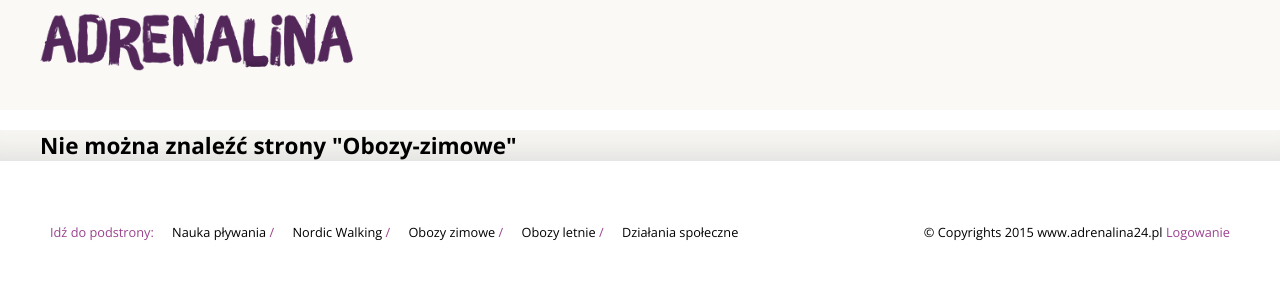
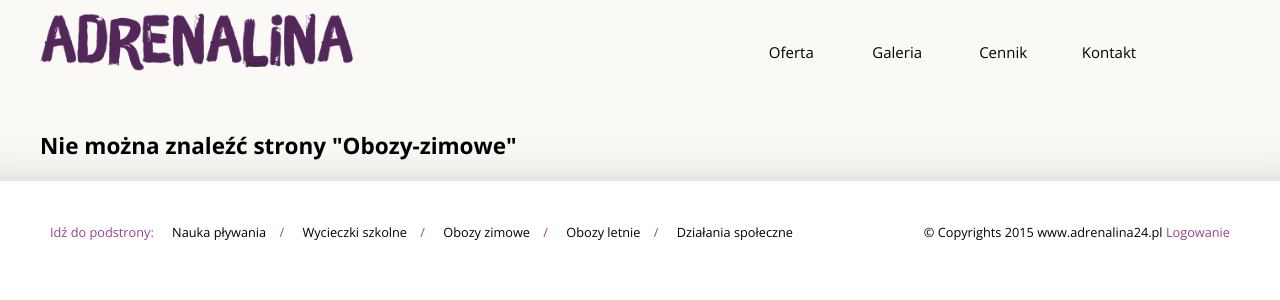
Before and after one commit to manio4444/adrenalina_2018, a PHP site: page /Obozy-zimowe in a window 1280 px wide. Shown: the top 300 px of the page. Run offline with PHP 8.4, Linux system fonts and the light colour scheme; data that the repository does not hold is empty; some libraries are stand-ins or nearby versions.

Commit message:
structure changed

```diff
--- a/imgcss/main.css
+++ b/imgcss/main.css
@@ -120,10 +120,10 @@ width:800px;
 padding: 30px 10px 50px;
 }
 
-section h1 { font-size: 150%; font-weight:bold; margin: 20px 0; }
-section h2 { font-size: 140%; font-weight:bold; margin: 20px 0; }
-section h2 { font-size: 130%; font-weight:bold; margin: 20px 0; }
-section h2 { font-size: 120%; font-weight:bold; margin: 20px 0; }
+section h1 { font-size: 150%; font-weight:bold; padding: 20px 0; }
+section h2 { font-size: 140%; font-weight:bold; padding: 20px 0; }
+section h2 { font-size: 130%; font-weight:bold; padding: 20px 0; }
+section h2 { font-size: 120%; font-weight:bold; padding: 20px 0; }
 
 
 
--- a/index.php
+++ b/index.php
@@ -24,7 +24,6 @@ $ini = parse_ini_file($ini_file);
 			'Galeria',
 			'Cennik',
 			'Lokalizacja',
-			'Kontakt',
 		))) {
 			$menu_li = '
 			<li><a href="Nauka-plywania">Pływam</a></li>
@@ -35,29 +34,50 @@ $ini = parse_ini_file($ini_file);
 			<li><a href="Lokalizacja">Lokalizacja</a></li>
 			<li><a href="Kontakt">Kontakt</a></li>';
 		} else if (isset($_GET['id1']) && in_array($_GET['id1'], array(
-				'Obozy-letnie',
-				'Galeria2',
-				'Do-pobrania2',
-				'Kontakt2',
-			))) {
-				$menu_li = '
-				<li><a href="Wyprawy">Oferta</a></li>
-				<li><a href="Galeria2">Galeria</a></li>
-				<li><a href="Do-pobrania2">Do pobrania</a></li>
-				<li><a href="Kontakt2">Kontakt</a></li>';
-			}
+			'Wycieczki-szkolne',
+			'Wycieczki-szkolne-galeria',
+			'Wycieczki-szkolne-cennik',
+		))) {
+			$menu_li = '
+			<li><a href="Wycieczki-szkolne">Oferta</a></li>
+			<li><a href="Wycieczki-szkolne-galeria">Galeria</a></li>
+			<li><a href="Wycieczki-szkolne-cennik">Cennik</a></li>
+			<li><a href="Kontakt">Kontakt</a></li>';
+		} else if (isset($_GET['id1']) && in_array($_GET['id1'], array(
+			'Obozy-zimowe',
+			'Obozy-zimowe-galeria',
+			'Obozy-zimowe-cennik',
+		))) {
+			$menu_li = '
+			<li><a href="Obozy-zimowe">Oferta</a></li>
+			<li><a href="Obozy-zimowe-galeria">Galeria</a></li>
+			<li><a href="Obozy-zimowe-cennik">Cennik</a></li>
+			<li><a href="Kontakt">Kontakt</a></li>';
+		} else if (isset($_GET['id1']) && in_array($_GET['id1'], array(
+			'Obozy-letnie',
+			'Obozy-letnie-galeria',
+			'Obozy-letnie-cennik',
+		))) {
+			$menu_li = '
+			<li><a href="Obozy-letnie">Oferta</a></li>
+			<li><a href="Obozy-letnie-galeria">Galeria</a></li>
+			<li><a href="Obozy-letnie-cennik">Cennik</a></li>
+			<li><a href="Kontakt">Kontakt</a></li>';
+		}
 
+		$menu_li = empty($menu_li) ? "" : "<ul>" . $menu_li . "</ul>";
 
-		if ($_GET['id1']=='')	echo '<div class="logo"></div>';
+		if (isset($_GET['id1']) && $_GET['id1']=='')	echo '<div class="logo"></div>';
 		else echo '
 		<div class="header2">
-			<div class="logo2"><a href="http://' . $cleanUrl . '"></a></div>
-			<ul>' . $menu_li . '
-			</ul>
+			<div class="logo2">
+				<a href="http://' . $cleanUrl . '"></a>
+			</div>
+			' . $menu_li . '
 		</div>
 		';
 
-		if ($_GET['id1']=='Wyprawy')
+		if (isset($_GET['id1']) && $_GET['id1']=='Wyprawy')
 
 		echo '
 		<div class="tlo_blur"><div class="tlo"><div class="auto">
@@ -80,15 +100,19 @@ $ini = parse_ini_file($ini_file);
 
 			<?php
 			$path = 'system/include/';
-			$id1 = sha1($_GET['id1']);
-			if (isset($_GET['id1']))
-			if(file_exists($path . $id1)) {
-				if ($ini['type_' . $_GET['id1']]=='wyswig') echo '<div class="section_txt">';
+
+			if (isset($_GET['id1'])) {
+				$id1 = sha1($_GET['id1']);
+				if(!file_exists($path . $id1)) {
+					echo'<h1>Nie można znaleźć strony "' . $_GET['id1'] . '"</h1>';
+				} else {
+					if ($ini['type_' . $_GET['id1']]=='wyswig') echo '<div class="section_txt">';
 					include($path . $id1);
 					if ($ini['type_' . $_GET['id1']]=='wyswig') echo '</div>';
 				}
-				else echo'<h1>Nie można znaleźć strony "' . $_GET['id1'] . '"</h1>';
-				else include($path . sha1('Glowna'));
+			} else {
+				include($path . sha1('Glowna'));
+			}
 				?>
 
 			</div>
@@ -100,10 +124,10 @@ $ini = parse_ini_file($ini_file);
 				<p>Idź do podstrony: </p>
 
 				<ul>
-					<li><a href="Nauka-plywania">Nauka pływania</a> /</li>
-					<li><a href="Nordic-Walking">Nordic Walking</a> /</li>
-					<li><a href="Obozy-zimowe">Obozy zimowe</a> /</li>
-					<li><a href="Obozy-letnie">Obozy letnie</a> /</li>
+					<li><a href="Nauka-plywania">Nauka pływania</a>&nbsp;&nbsp;&nbsp;&nbsp;/ </li>
+					<li><a href="Wycieczki-szkolne">Wycieczki szkolne</a>&nbsp;&nbsp;&nbsp;&nbsp;/ </li>
+					<li><a href="Obozy-zimowe">Obozy zimowe</a>&nbsp;&nbsp;&nbsp;&nbsp;/ </li>
+					<li><a href="Obozy-letnie">Obozy letnie</a>&nbsp;&nbsp;&nbsp;&nbsp;/ </li>
 					<li><a href="Dzialania-spoleczne">Działania społeczne</a></li>
 				</ul>
 
```
Also changed, not shown: imgcss/ikony.png, 1 other file.
